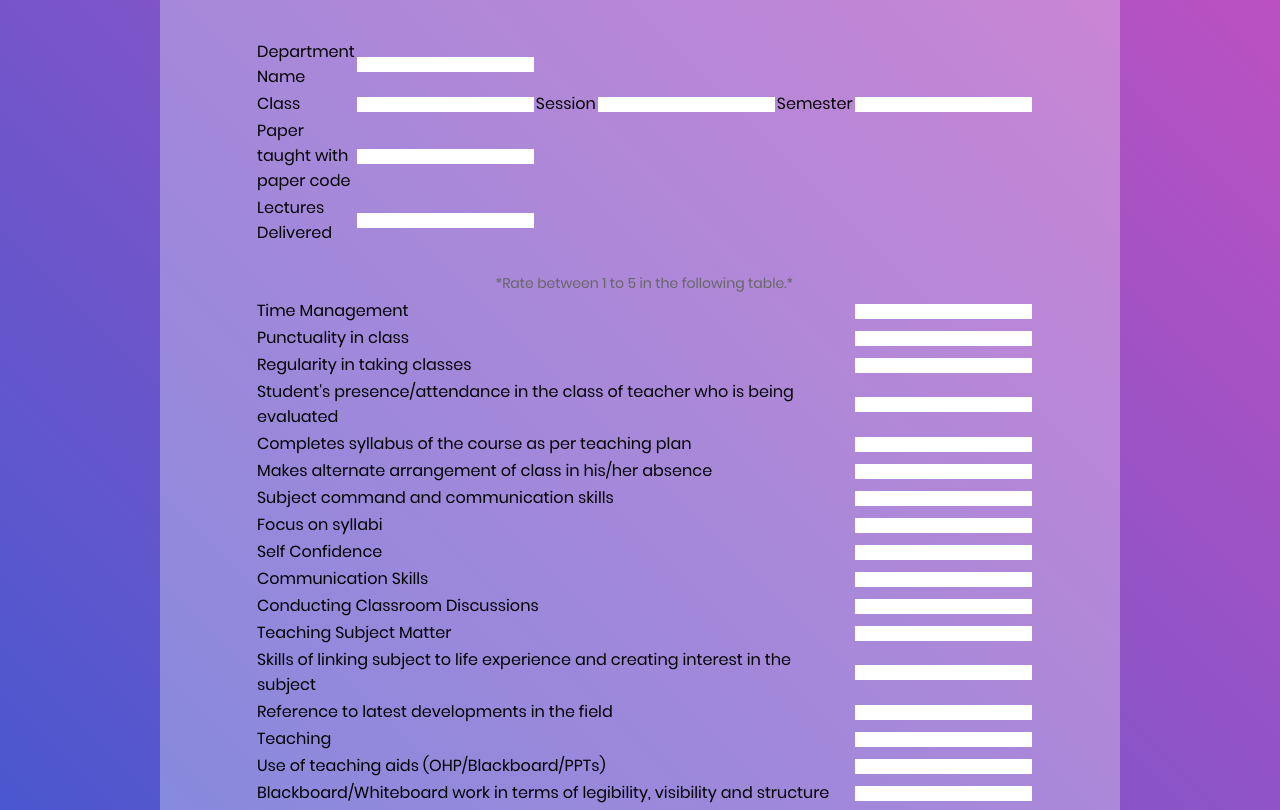
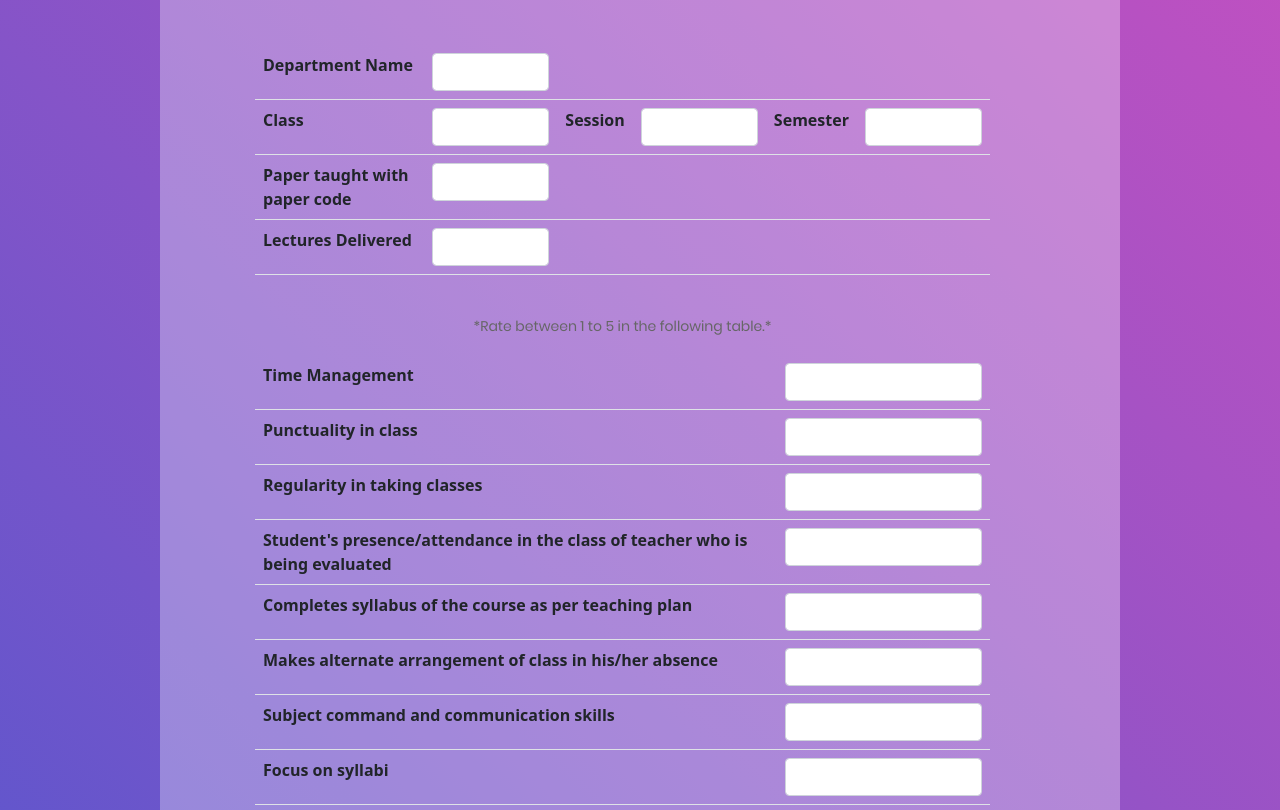
Before and after one commit to Psyphor36/trs, a plain HTML site: page reviewform.html in a window 1280 px wide. Shown: the part 238-1048 px from the top of the page. Drawn offline with Linux system fonts and the light colour scheme; the site is published under a folder, as on GitHub Pages, so addresses that start at the root find nothing; a web font is replaced by a local one.

Commit message:
Update reviewform.html

```diff
--- a/reviewform.html
+++ b/reviewform.html
@@ -7,8 +7,8 @@
     <link rel="icon" type="image/png" href="images/trstrans.png"/>
     <link rel="stylesheet" type="text/css" href="css/util.css">
 	<link rel="stylesheet" type="text/css" href="css/main.css">
-    <link rel="stylesheet" href="/bootstrap-5.0.0-beta2-dist/css/bootstrap.min.css">
-    <script src="/bootstrap-5.0.0-beta2-dist/js/bootstrap.bundle.min.js"></script>
+    <link rel="stylesheet" href="bootstrap-5.0.0-beta2-dist/css/bootstrap.min.css">
+    <script src="bootstrap-5.0.0-beta2-dist/js/bootstrap.bundle.min.js"></script>
     <title>Review Form</title>
 </head>
 <body>
```
